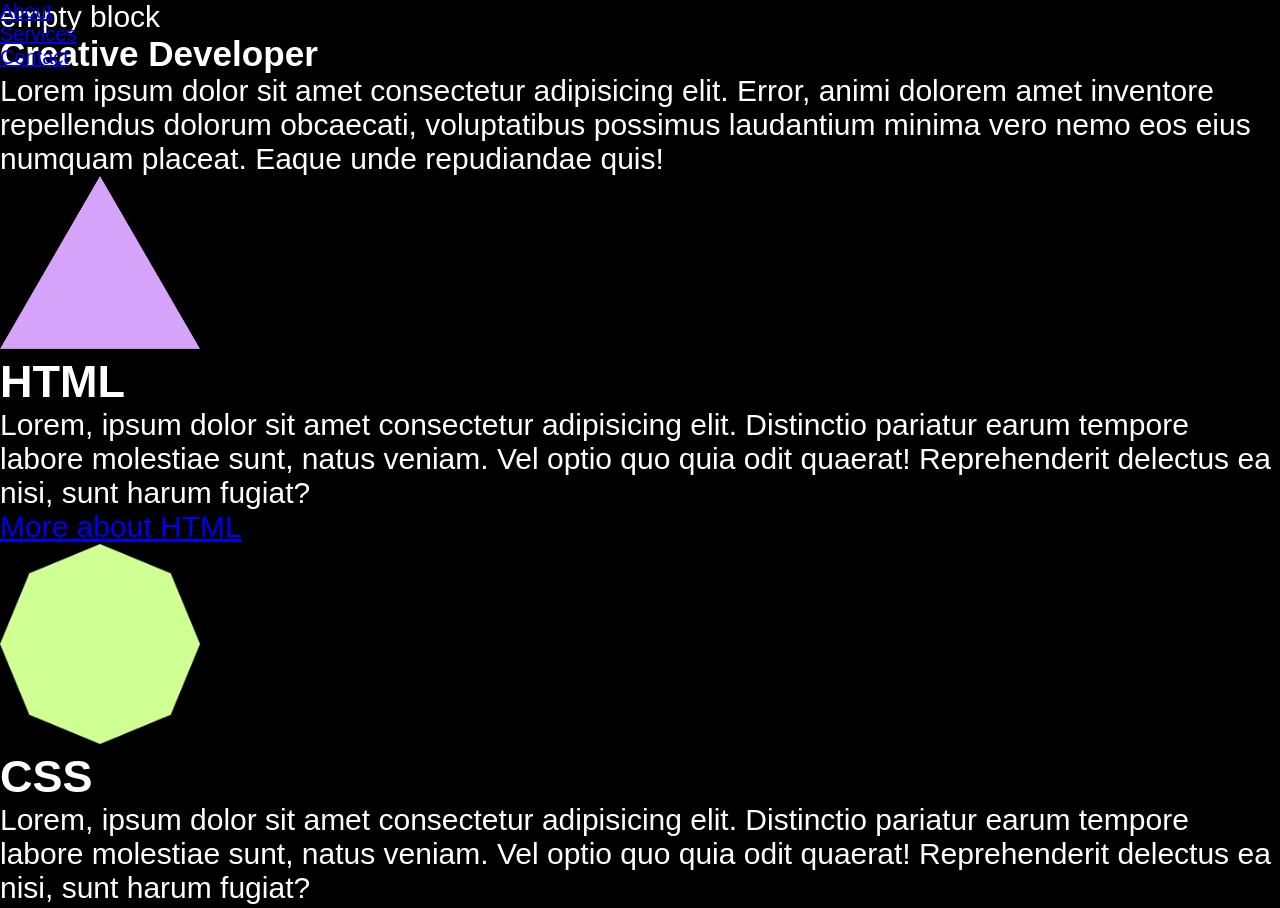
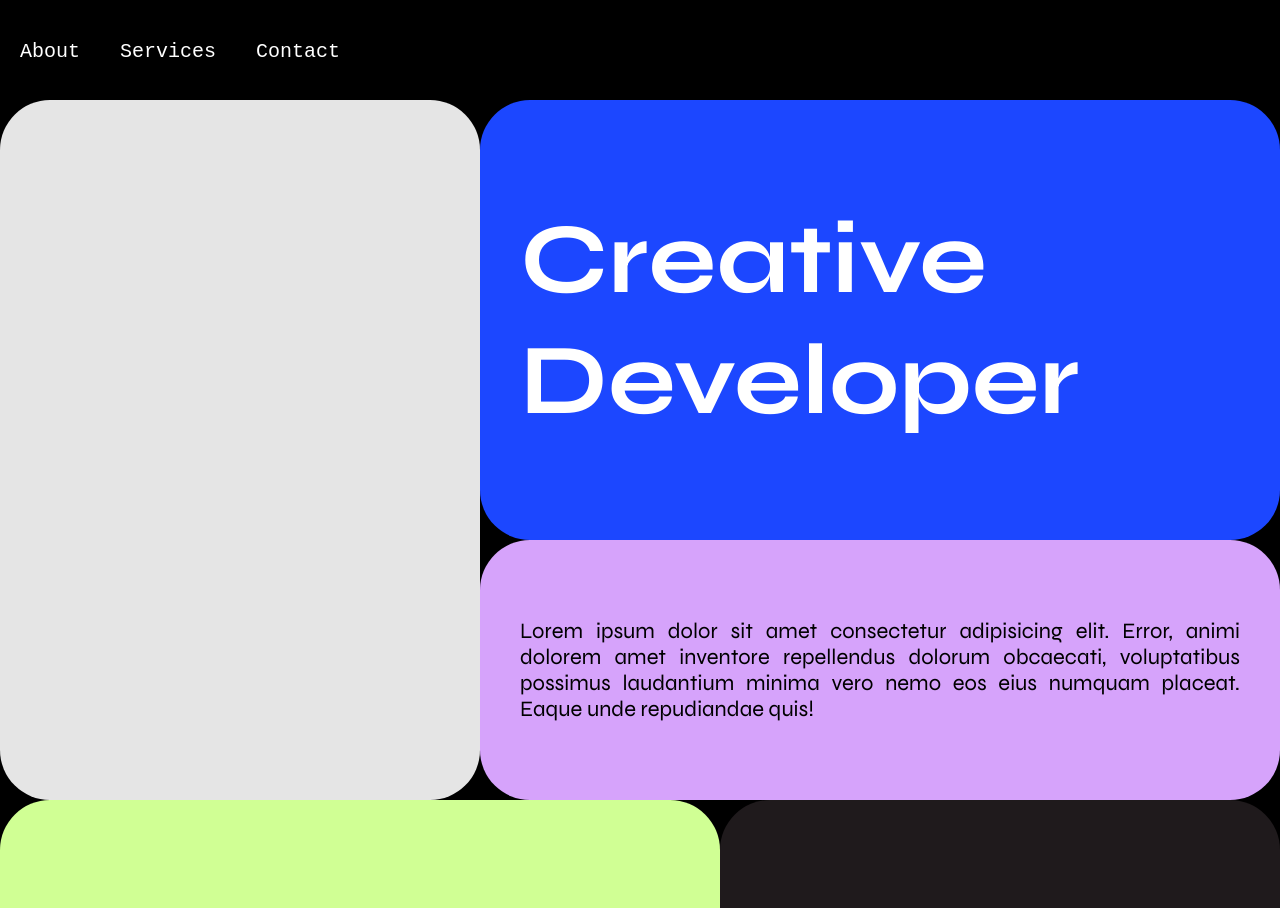
Before and after one commit to eduardonk9999/FrontEnd, a plain HTML site: page index.html in a window 1280 px wide. Shown: the top 908 px of the page. Drawn offline with nearby package versions, Linux system fonts and the light colour scheme.

Commit message:
projeto final

```diff
--- a/assets/css/style.css
+++ b/assets/css/style.css
@@ -5,12 +5,51 @@
 }
 
 html, body {
+    --border-radius: 50px;
+
     background: #000;
     color: #FFF;
     font-size: 30px;
-    font-family: sans-serif;
+    font-family: "Syne", sans-serif;
 }
 
+h1 {
+    font-size: 100px;
+}
+
+h2 {
+    font-size: 60px;
+    margin: 10px 0;
+    font-family: "Space Mono", monospace;
+}
+
+a {
+    color: #FFF;
+    text-decoration: none;
+    margin-top: 40px;
+}
+
+
+section {
+    position: relative;
+    display: flex;
+    width: 100%;
+    height: calc(100vh - 100px);
+    top: 100px;
+    z-index: 2;
+}
+
+section.sticky {
+    position: sticky;
+    margin-top: 100px;
+}
+
+section.full-screen {
+    height: 100vh;
+    top: 0;
+    margin-top: 0;
+    z-index: 3;
+}
 nav {
     position: fixed;
     width: 100%;
@@ -19,3 +58,218 @@ nav {
     left: 0;
     font-size: 20px;
 }
+
+nav ul {
+    display: flex;
+    align-items: center;
+    width: 100%;
+    height: 100%;
+
+}
+
+nav ul li {
+    list-style: none;
+    margin: 0 20px;
+    cursor: pointer;
+    transition: 0.3s;
+}
+
+nav ul li a {
+    color: #fff;
+    font-family: monospace;
+}
+
+/* about section */
+
+section.about .empty {
+    flex-basis: 37.5vw;
+    background-color: #e5e5e5;
+    border-radius: var(--border-radius);
+    transition: flex-basis 1s cubic-bezier(0, .9,.4,.99);
+}
+
+section.about article {
+    flex: 1;
+    display: flex;
+    flex-direction: column;
+}
+
+section.about article .title {
+    flex: 2; /* ele cresce duas vezes mais em relação aos outros itens flexiveis ou seja ele é duas vezes maior que a descrição*/
+    display: flex;
+    align-items: anchor-center;
+    background: #1c47ff;
+    border-radius: var(--border-radius);
+    padding: 3.125vw;
+}
+
+section.about .description {
+    flex: 1;
+    display: flex;
+    align-items: center;
+    background: #d6a3fb;
+    border-radius: var(--border-radius);
+    padding: 3.125vw;
+    color: #000;
+    font-size: 22px;
+    text-align: justify;
+    line-height: 26px;
+    color: #000;
+}
+
+/* services section */
+section.services article {
+    display: flex;
+    width: 100%;
+}
+
+section.services figure {
+    display: flex;
+    align-items: center;
+    justify-content: center;
+    flex-basis: 56.25vw;
+    background: #d0ff94;
+    border-radius: var(--border-radius);
+}
+
+section.services figure img {
+    width: 50%;
+}
+
+section.services .text {
+    display: flex;
+    flex-direction: column;
+    justify-content: center;
+    flex-basis:43.75vw;
+    background: #1f1a1c;
+    padding: 3.125vw;
+    border-radius: var(--border-radius);
+}
+
+section.services text a {
+    font-family: monospace;
+}
+
+/* section overrides */
+
+section.services .services-html figure{
+    color: #d6a3fb;
+}
+
+section.services.services-html .text h2,
+section.services.services-html .text a {
+    color: #d6a3fb;
+}
+
+
+section.services.services-css figure{
+    background: #1c47ff;
+}
+
+section.services.services-css .text h2,
+section.services.services-css .text a {
+    color: #d0ff94;
+}
+
+
+section.services .services-js figure{
+    color: #d0ff94;
+}
+
+.contact {
+    align-items: center;
+    justify-self: center;
+    background: linear-gradient(#1c47ff, #d0ff94 60%, #d6a3fb 70%, #e5e5e5);
+    border-radius: var(--border-radius);
+}
+
+.contact a {
+    cursor: pointer;
+    font-size: 40px;
+    font-family: monospace;
+    color: #000;
+    text-align: center;
+    display: block;
+    margin: 0 auto;
+    font-family: "Space Mono", monospace;
+
+    transition: color 2s;
+}
+
+section.contact a:hover {
+    color: #fff
+}
+
+/*ANIMATION*/
+section.services.services-html figure img {
+    animation: float;
+    animation-duration: 1s;
+    animation-iteration-count: infinite;
+    animation-direction: alternate;
+    animation-timing-function: cubic-bezier(.77,.28,.42,.93);
+}
+
+
+@keyframes float {
+    0% {
+        transform: translateY(-20px);
+    }
+    100% {
+        transform: translateY(20px);
+    }
+}
+
+
+
+/*RESPONSIVE*/
+@media only screen and (max-width: 768px) {
+   html, body {
+       --border-radius: 25px;
+   }
+
+   h1 {
+    font-size: 60px;
+   }
+
+   h2 {
+    font-size: 40px;
+   }
+
+   nav ul li {
+    margin-left: 25px;
+   }
+
+   section.services .text {
+        padding: 20px;
+        font-size: 16px;
+   }
+
+   section.services article {
+        flex-direction: column;
+   }
+
+   section.services figure {
+        flex-basis: 25vh;
+   }
+
+   section.services figure img {
+        width: 20%;
+   }
+
+   .contact a {
+        font-size: 25px;
+        transform: rotate(90deg);
+   }
+
+   section{
+        height: calc(80vh - 210px);
+   }
+
+
+
+
+   section.services figure {
+        padding: 75px 0;
+   }
+
+}
--- /dev/null
+++ b/assets/js/app.js
@@ -0,0 +1,9 @@
+let emptyElement = document.querySelector('.empty')
+let figureElements = document.querySelectorAll('figure');
+
+
+window.addEventListener('mousemove', handleMouseMove);
+
+function handleMouseMove(event) {
+    emptyElement.style.flexBasis = event.clientX + 'px';
+}
--- a/index.html
+++ b/index.html
@@ -4,10 +4,14 @@
     <meta charset="UTF-8">
     <meta name="viewport" content="width=device-width, initial-scale=1.0">
     <title>My Portifolio</title>
-    <link rel="stylesheet" href="/assets/css/style.css">
+    <link rel="preconnect" href="https://fonts.googleapis.com">
+    <link rel="preconnect" href="https://fonts.gstatic.com" crossorigin>
+    <link href="https://fonts.googleapis.com/css2?family=Space+Mono:ital,wght@0,400;0,700;1,400;1,700&family=Syne:wght@400..800&display=swap" rel="stylesheet">
+    <link rel="stylesheet" href="assets/css/style.css">
 </head>
 <body>
 
+    <header>
         <nav>
             <ul>
                 <li><a href="about">About</a></li>
@@ -15,54 +19,68 @@
                 <li><a href="#contact">Contact</a></li>
             </ul>
         </nav>
+    </header>
 
-    <section id="about">
-       <div>empty block</div>
+    <main>
+        <section id="about" class="about">
+            <div class="empty"></div>
             <article>
-         <div>
+                <div class="title">
                     <h1>Creative Developer</h1>
                 </div>
-         <div>
+                <div class="description">
                     <p>Lorem ipsum dolor sit amet consectetur adipisicing elit. Error, animi dolorem amet inventore repellendus dolorum obcaecati, voluptatibus possimus laudantium minima vero nemo eos eius numquam placeat. Eaque unde repudiandae quis!</p>
                 </div>
             </article>
         </section>
 
-    <section id="services">
+        <section id="services" class="services services-html sticky">
+            <article>
                 <figure>
                     <img src="assets/img/triangolo.png" alt="trigangulo" width="200" />
                 </figure>
-        <div>
+                <div class="text">
                     <h2>HTML</h2>
                     <p>Lorem, ipsum dolor sit amet consectetur adipisicing elit. Distinctio pariatur earum tempore labore molestiae sunt, natus veniam. Vel optio quo quia odit quaerat! Reprehenderit delectus ea nisi, sunt harum fugiat?</p>
                     <a href="https://wikipedia.com">More about HTML</a>
                 </div>
+            </article>
         </section>
 
-    <section>
+        <section class="services services-css sticky">
+        <article>
                 <figure>
                     <img src="assets/img/polygon.png" alt="trigangulo" width="200" />
                 </figure>
-        <div>
+                <div class="text">
                     <h2>CSS</h2>
                     <p>Lorem, ipsum dolor sit amet consectetur adipisicing elit. Distinctio pariatur earum tempore labore molestiae sunt, natus veniam. Vel optio quo quia odit quaerat! Reprehenderit delectus ea nisi, sunt harum fugiat?</p>
                     <a href="https://wikipedia.com">More about CSS</a>
                 </div>
+        </article>
         </section>
 
-    <section>
+        <section class="services services-js sticky">
+            <article>
                 <figure>
                     <img src="assets/img/rectangle.png" alt="trigangulo" width="200" />
                 </figure>
-        <div>
+                <div  class="text" class="text">
                     <h2>JavaScript</h2>
                     <p>Lorem, ipsum dolor sit amet consectetur adipisicing elit. Distinctio pariatur earum tempore labore molestiae sunt, natus veniam. Vel optio quo quia odit quaerat! Reprehenderit delectus ea nisi, sunt harum fugiat?</p>
                     <a href="https://wikipedia.com">More about JavaScript</a>
                 </div>
+            </article>
         </section>
+    </main>
 
-    <section id="contact">
+    <footer>
+        <section id="contact" class="contact full-screen ">
             <a href="malito:eduardosilva07.js@gmail.com">eduardosilva07.js@gmail.com</a>
         </section>
+    </footer>
+
+
+    <script src="/assets/js/app.js"></script>
 </body>
 </html>
```
Lines whose indentation alone changed are shown as unchanged.
